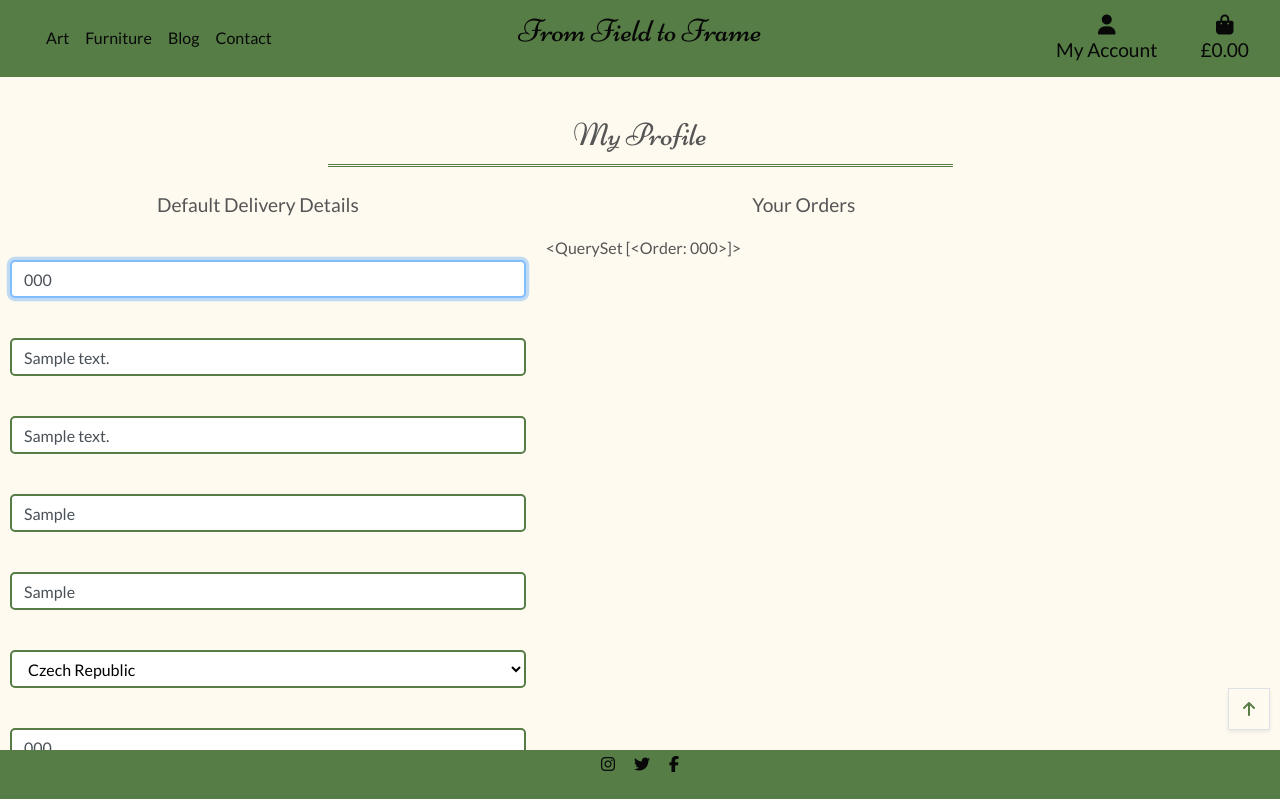
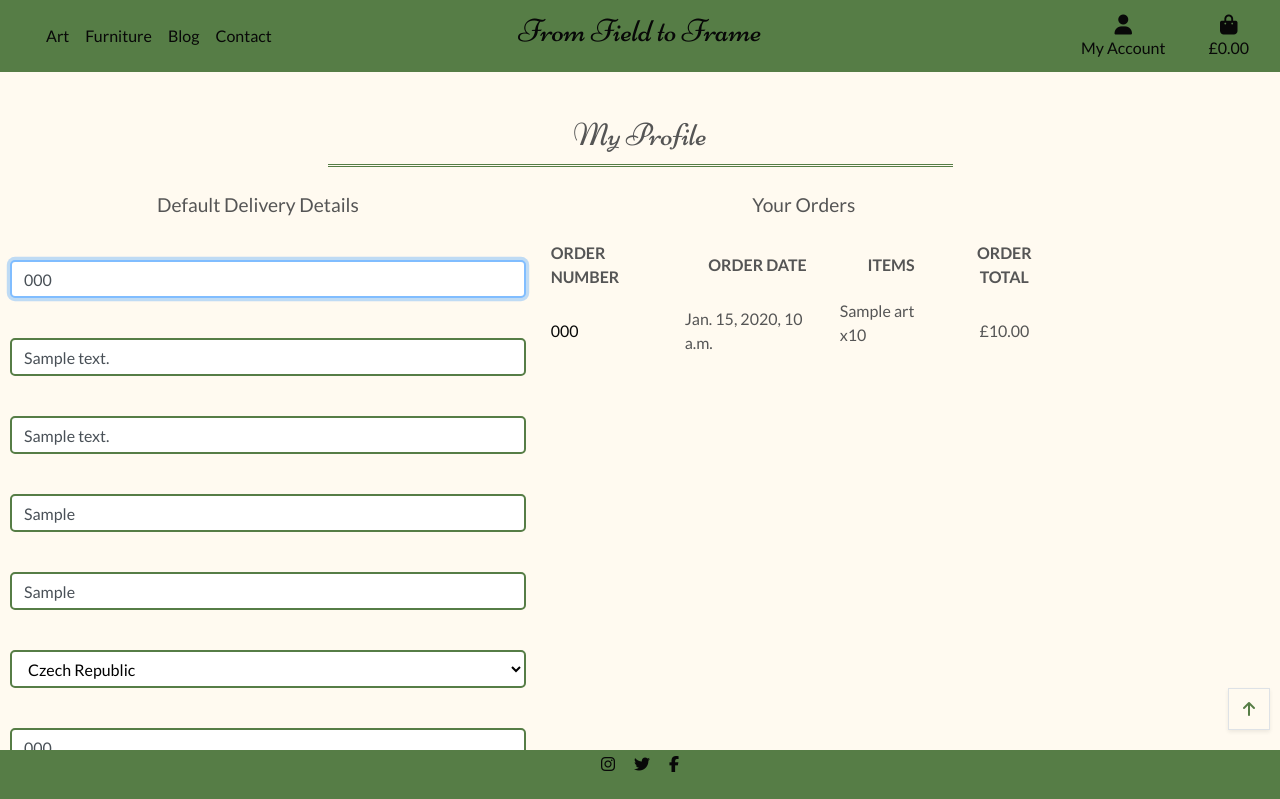
Before and after one commit to Rachel2308/from-field-to-frame, a Django app: page /profile/ in a window 1280 px wide. Shown: the top 799 px of the page. Run offline with Django 3.2, Linux system fonts and the light colour scheme; a user stored in the database is signed in; tables that the repository leaves empty hold one stand-in row (values such as "Sample post"); some libraries are stand-ins or nearby versions.

Commit message:
Added order history and default delivery information to checkout

```diff
--- a/checkout/admin.py
+++ b/checkout/admin.py
@@ -14,7 +14,7 @@ class OrderAdmin(admin.ModelAdmin):
                        'delivery_cost', 'order_total',
                        'grand_total', 'original_basket', 'stripe_pid')
 
-    fields = ('order_number', 'date', 'full_name',
+    fields = ('order_number', 'user_profile', 'date', 'full_name',
               'email', 'phone_number', 'country',
               'postcode', 'town_or_city', 'street_address1',
               'street_address2', 'county', 'delivery_cost',
--- a/profiles/forms.py
+++ b/profiles/forms.py
@@ -15,6 +15,8 @@ class UserProfileForm(forms.ModelForm):
         """
         super().__init__(*args, **kwargs)
         placeholders = {
+            'default_full_name': 'Full Name',
+            'default_email': 'Email Address',
             'default_phone_number': 'Phone Number',
             'default_postcode': 'Postal Code',
             'default_town_or_city': 'Town or City',
--- a/profiles/static/profiles/css/profiles.css
+++ b/profiles/static/profiles/css/profiles.css
@@ -22,7 +22,14 @@
     color: #aab7c4;
 }
 
-p {
+.order-history-header {
     font-size: 1.2rem;
     margin-top: 20px;
+
+.order-history {
+    max-height: 400px;
 }
+
+li {
+    padding-top: 17px;
+}
--- a/profiles/templates/profiles/profile.html
+++ b/profiles/templates/profiles/profile.html
@@ -26,19 +26,52 @@
 </div>
 <div class="row">
     <div class="col-10 offfset-1 col-lg-5">
-        <p class="mx-3 text-center">Default Delivery Details</p>
-        <form action="{% url 'profile' %}" method = "POST" id="update-profile-form" class="mt-3">
+        <p class="mx-3 order-history-header text-center">Default Delivery Details</p>
+        <form action="{% url 'profile' %}" method="POST" id="update-profile-form" class="mt-3">
             {% csrf_token %}
             {{ form|crispy}}
             <button class="class btn account-action-btn float-right">Update Delivery Address</button>
         </form>
     </div>
     <div class="col-10 offfset-1 col-lg-5">
-        <p class="mx-3 text-center">Your Orders</p>
-        {{ orders }}
+        <p class="mx-3 order-history-header text-center">Your Orders</p>
+        <div class="order-history table-responsive">
+            <table class="table-sm table-borderless">
+                <thead>
+                    <tr>
+                        <th>Order Number</th>
+                        <th class="text-center">Order Date</th>
+                        <th class="text-center">Items</th>
+                        <th class="text-center">Order Total</th>
+                    </tr>
+                </thead>
+                <tbody>
+                    {% for order in orders %}
+                    <tr>
+                        <td>
+                            <a href="{% url 'order_history' order.order_number %}" title="{{ order.order_number }}">
+                                {{ order.order_number|truncatechars:10 }}</a>
+                        </td>
+                        <td>{{ order.date }}</td>
+                        <td>
+                            <ul class="list-unstyled">
+
+                                {% for item in order.lineitems.all %}
+                                <li>
+                                    {{ item.art.title }} x{{ item.quantity }}
+                                </li>
+                                {% endfor %}
+
+                            </ul>
+                        </td>
+                        <td class="text-center">£{{ order.grand_total }}</td>
+                    </tr>
+                    {% endfor %}
+                </tbody>
+            </table>
         </div>
     </div>
-{{ profile }}
+</div>
 
 
 <!--based on code from Code Institute's Boutique Ado Project -->
@@ -57,9 +90,8 @@
 
 
 <script type="text/javascript">
-
-        $('.btt-link').click(function(e) {
-            window.scrollTo(0,0)
+    $('.btt-link').click(function (e) {
+        window.scrollTo(0, 0)
     })
 </script>
 {% endblock %}
--- a/profiles/urls.py
+++ b/profiles/urls.py
@@ -2,5 +2,6 @@ from django.urls import path
 from . import views
 
 urlpatterns = [
-    path('', views.profile, name='profile')
+    path('', views.profile, name='profile'),
+    path('order_history/<order_number>', views.order_history, name='order_history'),
 ]
--- a/profiles/views.py
+++ b/profiles/views.py
@@ -3,7 +3,7 @@ from django.contrib import messages
 
 from .models import UserProfile
 from .forms import UserProfileForm
-
+from checkout.models import Order
 
 def profile(request):
     """ Display the user's profile. """
@@ -27,3 +27,20 @@ def profile(request):
     }
 
     return render(request, template, context)
+
+
+def order_history(request, order_number):
+    order = get_object_or_404(Order, order_number=order_number)
+
+    messages.info(request, (
+        f'This is an order confirmation for your previous order, {order_number}. '
+        'You received an email confirmation on the order date.'
+    ))
+
+    template = 'checkout/checkout_success.html'
+    context = {
+        'order': order,
+        'from_profile': True,
+    }
+
+    return render(request, template, context)
```
Also changed, not shown: checkout/templates/checkout/checkout_success.html (+10 -1 lines), checkout/views.py (+44 -1 lines), profiles/models.py (+4 -4 lines), templates/base.html (indentation only). Lines whose indentation alone changed are shown as unchanged.
